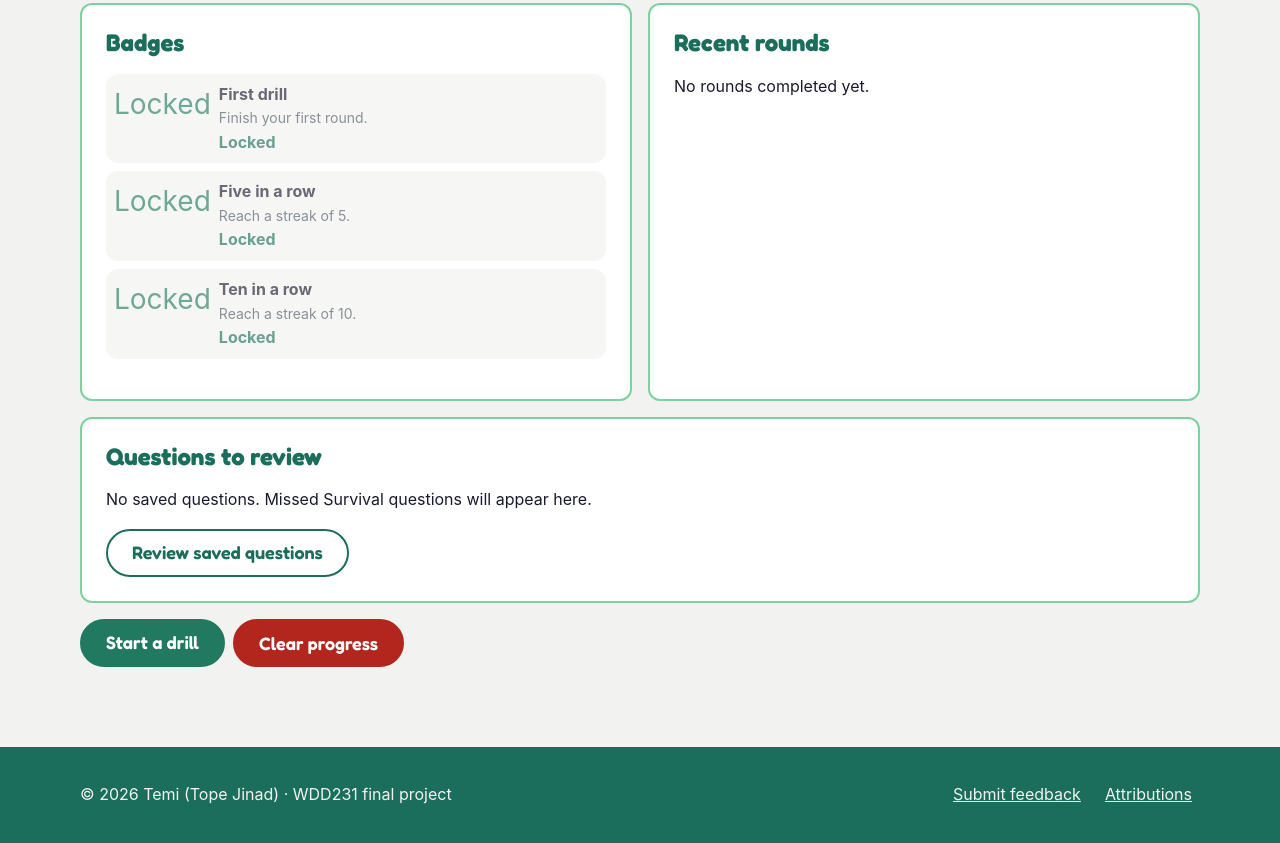
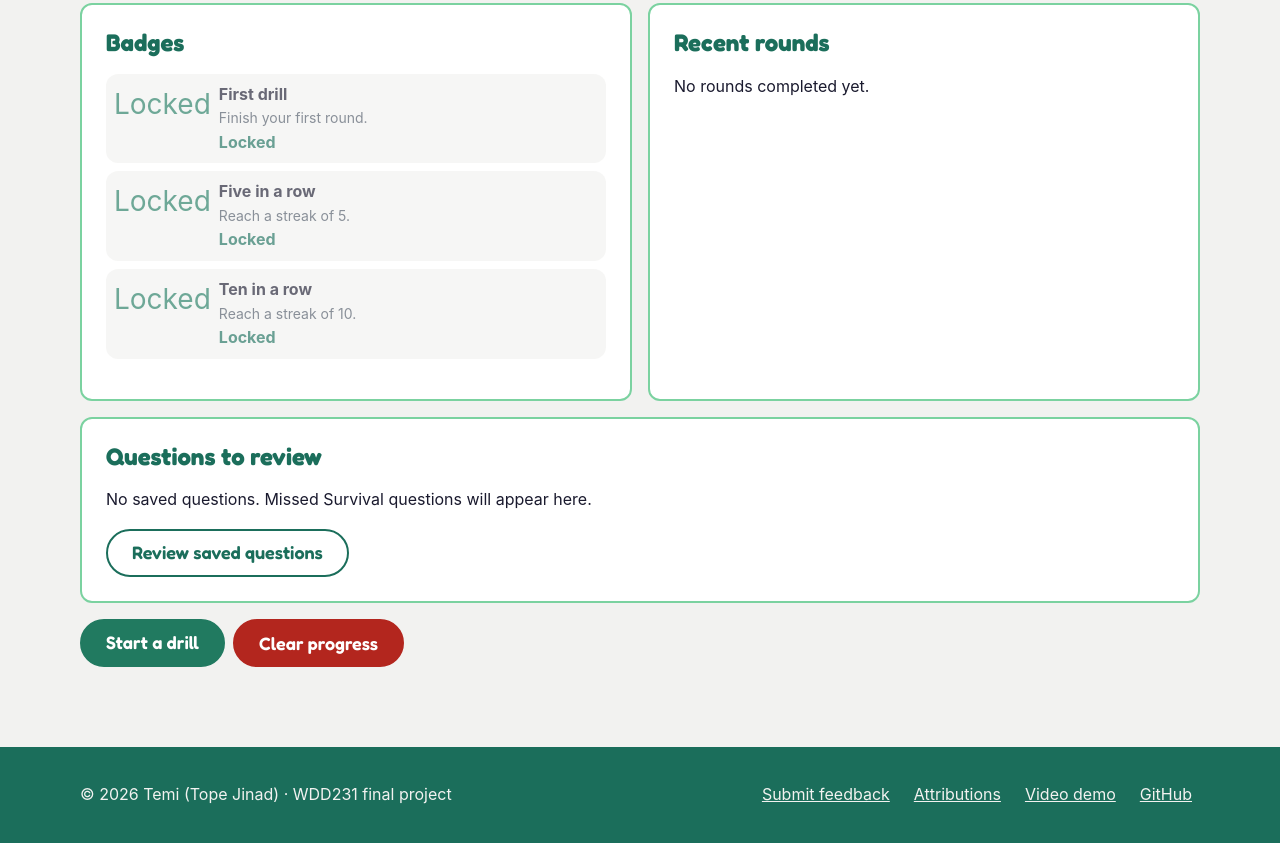
Before and after one commit to just-jinad/wdd231, a plain HTML site: page finalproject/dashboard.html in a window 1280 px wide. Shown: the part 421-1264 px from the top of the page. Drawn offline with Linux system fonts and the light colour scheme.

Commit message:
added video link

```diff
--- a/finalproject/dashboard.html
+++ b/finalproject/dashboard.html
@@ -146,6 +146,9 @@
           <ul class="footer-links">
             <li><a href="submit.html">Submit feedback</a></li>
             <li><a href="attributions.html">Attributions</a></li>
+            <li><a href="https://www.loom.com/share/1fd08be6be3245859892c8755a37fa8f">Video demo</a></li>
+            <li><a href="https://github.com/just-jinad/wdd231/tree/main/finalproject">GitHub</a></li>
+    </footer>
           </ul>
         </nav>
       </div>
```
Also changed, not shown: finalproject/index.html (+0 -1 lines), finalproject/quiz.html (+4 -4 lines).
